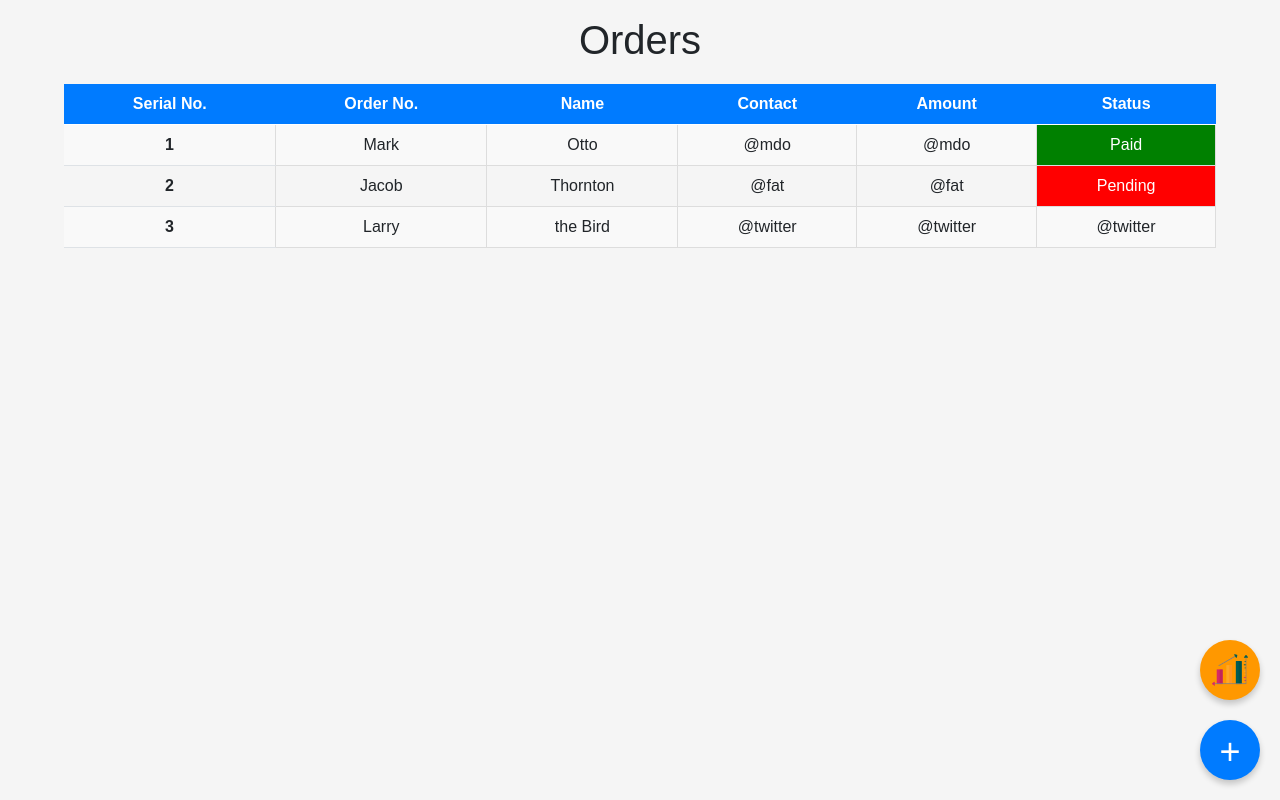
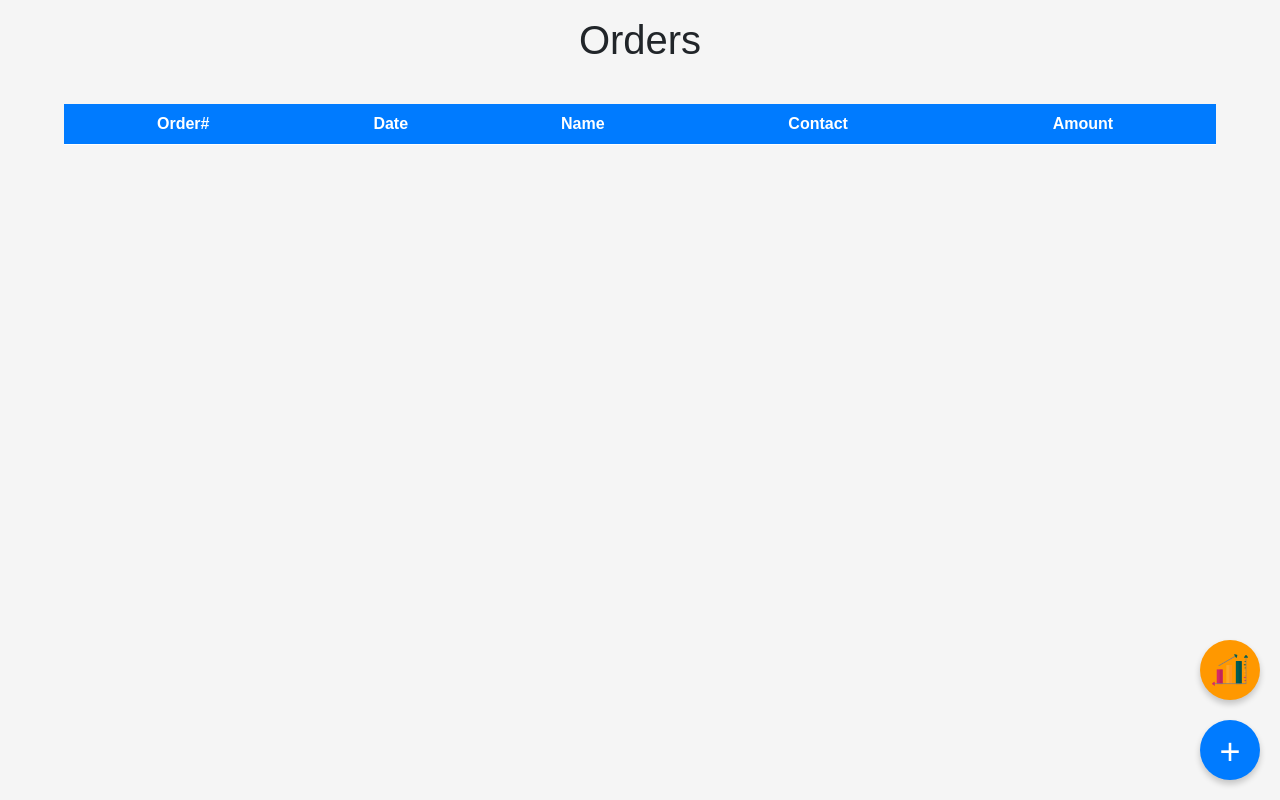
Before and after one commit to s0haibzafar/Order-App, an Angular app: page / in a window 1280 px wide. Built offline with nearby package versions, Linux system fonts and the light colour scheme.

Commit message:
Curd order data into index db

```diff
--- a/package.json
+++ b/package.json
@@ -20,6 +20,8 @@
     "@angular/platform-browser": "^14.2.0",
     "@angular/platform-browser-dynamic": "^14.2.0",
     "@angular/router": "^14.2.0",
+    "dexie": "^4.0.8",
+    "moment": "^2.30.1",
     "rxjs": "~7.5.0",
     "tslib": "^2.3.0",
     "zone.js": "~0.11.4"
--- a/src/app/admin/home/home.component.html
+++ b/src/app/admin/home/home.component.html
@@ -1,69 +1,59 @@
 <!-- Order List Page -->
-
 
 <div id="orderListPage">
     <h1 class="pt-3">Orders</h1>
 
+    <div class="table_width d-flex">
+        <div class="ms-auto">
+
+            <button class="delete-btn btn-sm btn-danger " [hidden]="!isDeleteEnabled" (click)="deleteSelectedItems()">Delete</button>
+            <button class="delete-btn btn-sm btn-success ms-1" [hidden]="!isDeleteEnabled" (click)="updateSelectedItems()">Paid</button>
+        </div>
+    </div>
 
     <table class="table caption-top table_width">
         <thead class="table-dark bg_color">
             <tr>
-            <th scope="col" class="bg_color">Serial No.</th>
-            <th scope="col" class="bg_color">Order No.</th>
+                <th scope="col" class="bg_color">Order#</th>
+                <th scope="col" class="bg_color">Date</th>
                 <th scope="col" class="bg_color">Name</th>
                 <th scope="col" class="bg_color">Contact</th>
                 <th scope="col" class="bg_color">Amount</th>
-            <th scope="col" class="bg_color">Status</th>
             </tr>
         </thead>
         <tbody>
-        <tr>
-            <th scope="row">1</th>
-            <td>Mark</td>
-            <td>Otto</td>
-            <td>@mdo</td>
-            <td>@mdo</td>
-            <td class="status-paid" >Paid</td>
+            <tr *ngFor="let item of orderItems">
+                <th scope="row" *ngIf="item.status=='pending'" class="status-pending">
+
+                    <div class="d-flex justify-content-around" >
+                        <input class="w-25" type="checkbox" [(ngModel)]="item.selected" (change)="onCheckboxChange()" />
+                        <span class="pt-1" >{{ item.id }}</span>
+                    </div>
+
+                </th>
+                <th scope="row" *ngIf="item.status=='paid'" class="status-paid">
+                    <div class="d-flex justify-content-around" >
+                        <input class="w-25" type="checkbox" [(ngModel)]="item.selected" (change)="onCheckboxChange()" />
+                        <span class="pt-1" >{{ item.id }}</span>
+                    </div>
+                </th>
+                <td>{{ item.date }}</td>
+                <td>{{ item.name }}</td>
+                <td>{{ item.phone }}</td>
+                <td>Rs.{{ item.amount }}</td>
             </tr>
-        <tr>
-            <th scope="row">2</th>
-            <td>Jacob</td>
-            <td>Thornton</td>
-            <td>@fat</td>
-            <td>@fat</td>
-            <td class="status-pending" >Pending</td>
-        </tr>
-        <tr>
-            <th scope="row">3</th>
-            <td>Larry</td>
-            <td>the Bird</td>
-            <td>@twitter</td>
-            <td>@twitter</td>
-            <td>@twitter</td>
-        </tr>
+
         </tbody>
     </table>
 
+    <!-- Add Order Button -->
+    <button id="addOrderButton" class="add-btn" routerLink="/order">
+        <p style="margin-top:-5px">+</p>
+    </button>
 
-    <!-- Add Order Button -->
-    <button id="addOrderButton" class="add-btn" routerLink="/order" >
-        <p style="margin-top:-5px" >+</p>
-    </button>
-    <!-- <button id="addOrderButton" class="add-btn">
-        <img src="/assets/images/pluse.png" alt="Finance Icon" class="finance-icon">
-    </button> -->
     <!-- Finance Button with Icon -->
     <button id="financeButton" class="finance-btn" routerLink="/graph">
         <img src="/assets/images/graph.png" alt="Finance Icon" class="finance-icon">
     </button>
 
 </div>
-<!--  -->
-<!-- Finance Page -->
-<div id="financePage" class="hidden">
-    <h2>Finance Overview</h2>
-    <div id="chartContainer">
-        <canvas id="financeChart"></canvas>
-    </div>
-    <button id="backToOrdersButton">Back to Orders</button>
-</div>
--- a/src/app/admin/home/home.component.ts
+++ b/src/app/admin/home/home.component.ts
@@ -1,4 +1,5 @@
 import { Component, OnInit } from '@angular/core';
+import { DexieService, OrderItem } from 'src/app/services/dexie-service.service';
 
 @Component({
   selector: 'app-home',
@@ -7,9 +8,67 @@ import { Component, OnInit } from '@angular/core';
 })
 export class HomeComponent implements OnInit {
 
-  constructor() { }
+  isDeleteEnabled = false;  // Track if delete button should be enabled
+  orderItems: OrderItem[] = [];
+
+  constructor(private dexieService: DexieService) { }
 
   ngOnInit(): void {
+    this.loadItems();
   }
 
+
+  // Load all items from the database
+  loadItems() {
+    this.dexieService.getAllItems().then((items) => {
+      this.orderItems = items;
+    });
+  }
+
+  // Delete an item by its id
+  deleteItem(id: number | undefined) {
+    this.dexieService.deleteItem(id).then(() => {
+      this.loadItems();  // Reload the item list
+    });
+  }
+
+
+  onCheckboxChange(){
+    this.isDeleteEnabled = this.orderItems.some(item => item.selected);
+  }
+
+  // Delete selected items
+  deleteSelectedItems() {
+    const selectedItems = this.orderItems.filter(item => item.selected);
+
+    if (selectedItems.length > 0) {
+      selectedItems.forEach(item => {
+        this.deleteItem(item.id);
+
+      });
+
+      // Disable the delete button after deletion
+      this.isDeleteEnabled = false;
+    }
+  }
+
+  updateSelectedItems() {
+    const selectedItems = this.orderItems.filter(item => item.selected);
+
+    if (selectedItems.length > 0) {
+      selectedItems.forEach(item => {
+        item.status = "paid"
+        this.dexieService.updateItem(item.id, item).then(() => {
+          this.loadItems();  // Reload the item list
+        });
+        item.selected = false;
+      });
+
+      // Disable the delete button after deletion
+      this.isDeleteEnabled = false;
+    }
+  }
+
+
+
 }
--- a/src/app/order-form/order-form.component.ts
+++ b/src/app/order-form/order-form.component.ts
@@ -1,5 +1,8 @@
 import { Component, OnInit } from '@angular/core';
+import { Router } from '@angular/router';
 import { FormControl, FormGroup, Validators } from '@angular/forms';
+import { DexieService, OrderItem } from '../services/dexie-service.service';
+import * as moment from 'moment';
 
 @Component({
   selector: 'app-order-form',
@@ -15,7 +18,7 @@ export class OrderFormComponent implements OnInit {
     status: new FormControl('pending', [Validators.required]),
   });
 
-  constructor() { }
+  constructor(private dexieService: DexieService, protected router: Router,) { }
 
   ngOnInit(): void {
   }
@@ -31,12 +34,27 @@ export class OrderFormComponent implements OnInit {
   }
 
 
+  getCurrentTime(): string {
+    const now = moment();
+    const formattedTime = now.format('YYYY-MM-DD HH:mm:ss'); // Customize the format as needed
+    return formattedTime;
+  }
 
   Submit() {
     if (!this.reactiveLoginForm.valid) {
       return;
     }
+
     console.log(" data ", this.reactiveLoginForm.value)
+
+    // var data: OrderItem;
+    const orderItem = { ...this.reactiveLoginForm.value };
+    const date = this.getCurrentTime();
+
+    this.dexieService.addItem({ ...orderItem, date } as OrderItem).then(() => {
+      this.router.navigate(['/']);
+    });
+
   }
 
 }
--- /dev/null
+++ b/src/app/services/dexie-service.service.ts
@@ -0,0 +1,61 @@
+import { Injectable } from '@angular/core';
+import Dexie from 'dexie';
+
+@Injectable({
+  providedIn: 'root'
+})
+export class DexieService extends Dexie{
+
+  public orderItems!: Dexie.Table<OrderItem, number>;
+
+  constructor() {
+    super('OrderMngDB');
+
+    this.version(1).stores({
+      items: '++id, name, description'  // Define the schema
+    });
+
+    this.orderItems = this.table('items');
+   }
+
+   // Add a new item to the database
+  addItem(item: OrderItem): Promise<number> {
+    console.log("--------> data ", item);
+    return this.orderItems.add(item);
+  }
+
+   // Get all items from the database
+   getAllItems(): Promise<OrderItem[]> {
+    return this.orderItems.toArray();
+  }
+
+  // Delete an item from the database by its id
+  deleteItem(id: number | undefined): Promise<void> {
+    if(id){
+      return this.orderItems.delete(id);
+    }
+    return Promise.resolve();
+  }
+
+  // Update an item in the database
+  updateItem(id: number | undefined, changes: Partial<OrderItem>): Promise<number> {
+    if(id){
+      return this.orderItems.update(id, changes);
+    }
+    return Promise.resolve(1);
+  }
+
+}
+
+
+
+// Define the Item model
+export interface OrderItem {
+  id?: number;
+  name?: string;
+  phone?: number;
+  amount?: number;
+  status?: string;
+  date?: string;
+  selected?: false;
+}
```
Also changed, not shown: 1 other file (tests, documents, lock files or other folders). Lines whose indentation alone changed are shown as unchanged.
